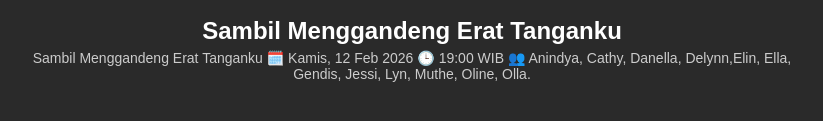
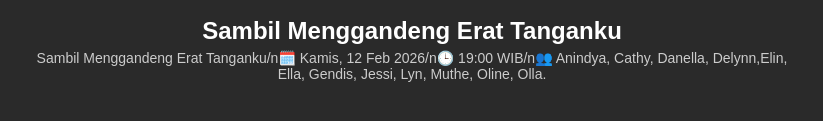
Before and after one commit to LumineXD/Livestream, a plain HTML site: page index.html in a window 1280 px wide. Shown: the part 483-604 px from the top of the page, without its empty margins (228-1051 px from the left). Drawn offline with nearby package versions, Linux system fonts and the light colour scheme; no server answers.

Commit message:
Update index.html

```diff
--- a/index.html
+++ b/index.html
@@ -35,10 +35,7 @@
         </video>
 
         <h1 class="title">Sambil Menggandeng Erat Tanganku</h1>
-        <p class="subtitle">Sambil Menggandeng Erat Tanganku
-🗓️ Kamis, 12 Feb 2026
-🕒 19:00 WIB
-👥 Anindya, Cathy, Danella, Delynn,Elin, Ella, Gendis, Jessi, Lyn, Muthe, Oline, Olla.</p>
+        <p class="subtitle">Sambil Menggandeng Erat Tanganku/n🗓️ Kamis, 12 Feb 2026/n🕒 19:00 WIB/n👥 Anindya, Cathy, Danella, Delynn,Elin, Ella, Gendis, Jessi, Lyn, Muthe, Oline, Olla.</p>
         <p class="device-info" id="deviceInfo"></p>
     </div>
 
```
